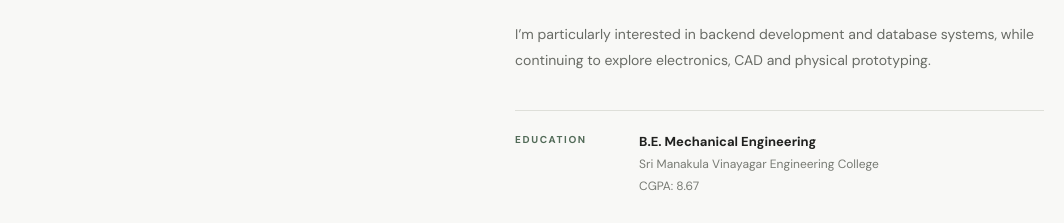
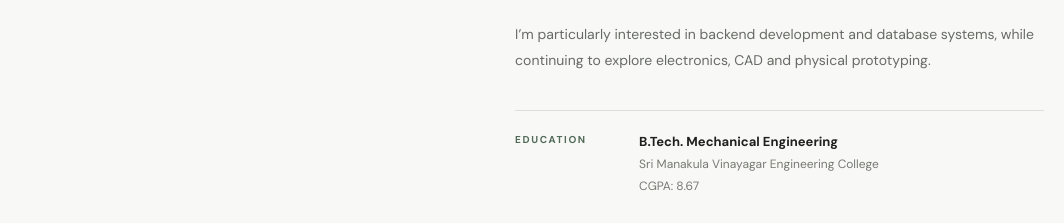
Before and after one commit to PrasannaNagamuthu/Portfolio, a React (Vite) app: page / in a window 1280 px wide. Shown: the part 1022-1245 px from the top of the page, without its empty margins (102-1166 px from the left). Built offline with nearby package versions, Linux system fonts and the light colour scheme.

Commit message:
Update main.jsx

```diff
--- a/src/main.jsx
+++ b/src/main.jsx
@@ -106,7 +106,7 @@ function App() {
             <div className="education">
               <span className="small-label">EDUCATION</span>
               <div>
-                <strong>B.E. Mechanical Engineering</strong>
+                <strong>B.Tech. Mechanical Engineering</strong>
                 <span>Sri Manakula Vinayagar Engineering College</span>
                 <span>CGPA: 8.67</span>
               </div>
```
